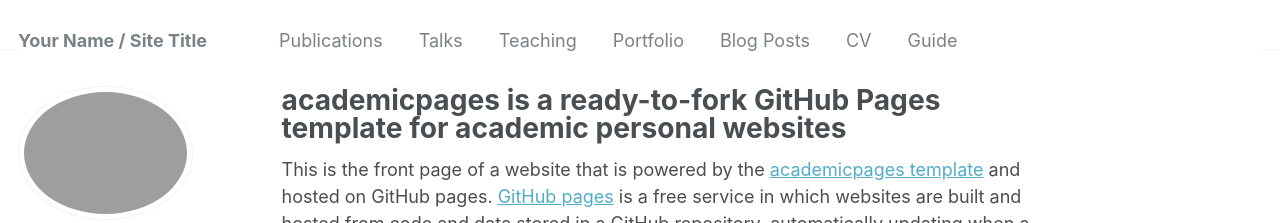
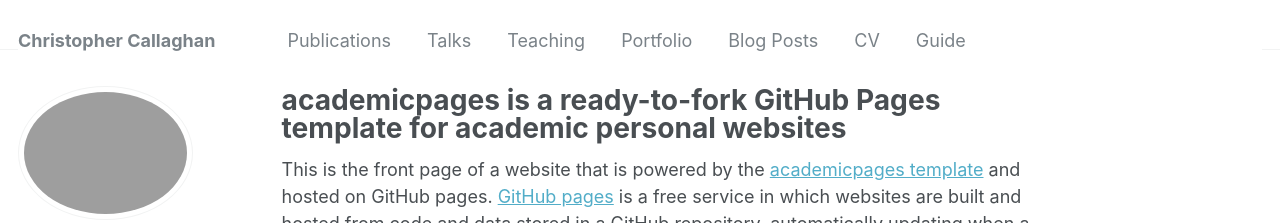
Before and after one commit to CallaghanC03/CallaghanC03.github.io, a Jekyll site: the page built from _pages/about.md, in a window 1280 px wide. Shown: the top 223 px of the page. Built offline with Jekyll 4.4.1, drawn with Linux system fonts in a browser that asks for light colours; some web fonts are replaced.

Commit message:
Update _config.yml

```diff
--- a/_config.yml
+++ b/_config.yml
@@ -8,7 +8,7 @@
 
 # Basic Site Settings
 locale                   : "en-US"
-title                    : "Your Name / Site Title"
+title                    : "Christopher Callaghan"
 title_separator          : "-"
 name                     : &name "Christopher Callaghan"
 description              : &description "personal description"
```
